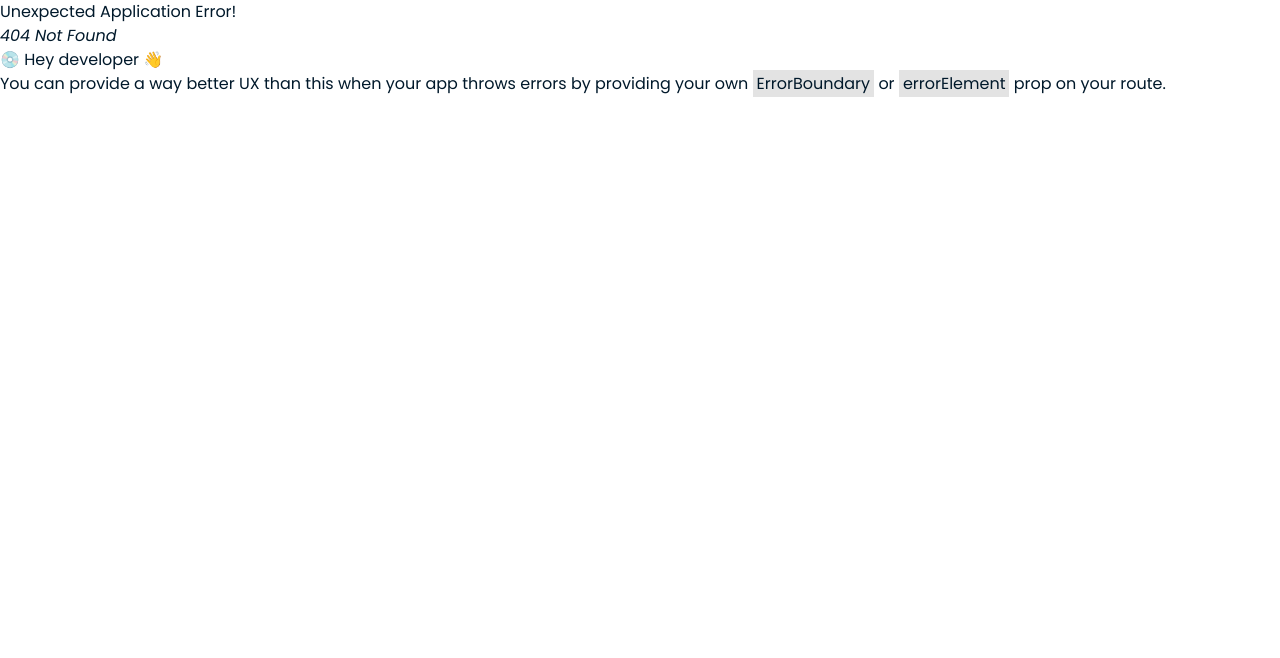
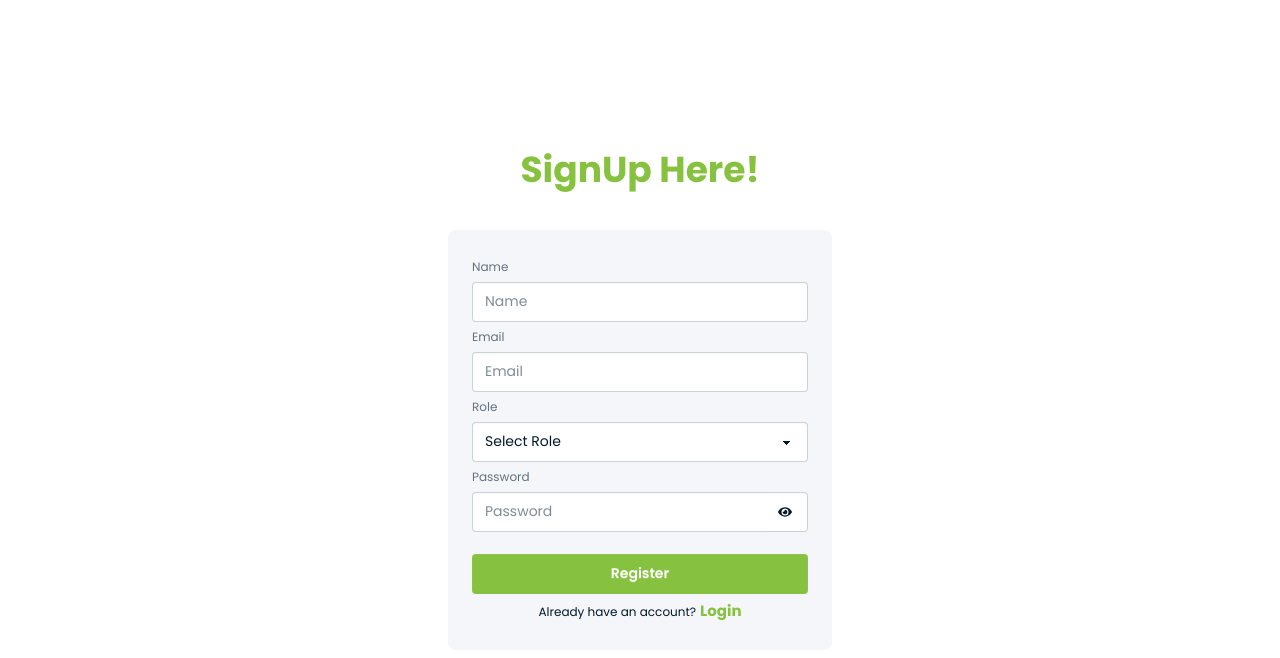
Before and after one commit to biplobrana007/e-tution-client, a React (Vite) app: page /register in a window 1280 px wide. Before the commit this address had no page. Shown: the top 658 px of the page. Built offline with nearby package versions, Linux system fonts and the light colour scheme; no server answers.

Commit message:
rergister page design done

```diff
--- a/package.json
+++ b/package.json
@@ -14,6 +14,7 @@
     "firebase": "^12.7.0",
     "react": "^19.2.0",
     "react-dom": "^19.2.0",
+    "react-hook-form": "^7.68.0",
     "react-hot-toast": "^2.6.0",
     "react-icons": "^5.5.0",
     "react-router": "^7.10.1",
--- a/src/Components/Navbar/Navbar.jsx
+++ b/src/Components/Navbar/Navbar.jsx
@@ -56,7 +56,7 @@ const Navbar = () => {
             <ul className="menu gap-2 menu-horizontal px-1">{links}</ul>
           </div>
           <div className="navbar-end">
-            <Link to="login" className=" text-primary border px-5 py-2 rounded font-semibold">
+            <Link to="/login" className=" text-primary border px-5 py-2 rounded font-semibold">
               Login
             </Link>
           </div>
--- /dev/null
+++ b/src/Context/AuthContext.js
@@ -0,0 +1,3 @@
+import { createContext } from "react";
+
+export const AuthContext = createContext();
--- /dev/null
+++ b/src/Context/AuthProvider.jsx
@@ -0,0 +1,65 @@
+import {
+  createUserWithEmailAndPassword,
+  GoogleAuthProvider,
+  onAuthStateChanged,
+  signInWithEmailAndPassword,
+  signInWithPopup,
+  signOut,
+} from "firebase/auth";
+import React, { useEffect, useState } from "react";
+
+import { AuthContext } from "./AuthContext";
+import { auth } from "../Firebase/firebase.config";
+
+const AuthProvider = ({ children }) => {
+  const [user, setUser] = useState(null);
+  const [authLoading, setAuthLoading] = useState(true);
+
+  const createUser = (email, password) => {
+    setAuthLoading(true);
+    return createUserWithEmailAndPassword(auth, email, password);
+  };
+
+  const signInUser = (email, password) => {
+    setAuthLoading(true);
+    return signInWithEmailAndPassword(auth, email, password);
+  };
+
+  const signInWithGoogle = () => {
+    setAuthLoading(true);
+    const provider = new GoogleAuthProvider();
+    return signInWithPopup(auth, provider);
+  };
+
+  useEffect(() => {
+    const unsubscribe = onAuthStateChanged(auth, (user) => {
+      if (user) {
+        setUser(user);
+        setAuthLoading(false);
+      } else {
+        setUser(null);
+        setAuthLoading(false);
+      }
+    });
+    return () => {
+      unsubscribe();
+    };
+  }, []);
+
+  const logOut = () => {
+    return signOut(auth);
+  };
+
+  const appInfo = {
+    user,
+    setUser,
+    createUser,
+    signInUser,
+    logOut,
+    authLoading,
+    signInWithGoogle,
+  };
+  return <AuthContext value={appInfo}>{children}</AuthContext>;
+};
+
+export default AuthProvider;
--- a/src/Pages/Login/Login.jsx
+++ b/src/Pages/Login/Login.jsx
@@ -76,7 +76,7 @@ const handleLogin =(e)=>{
                 No account?{" "}
                 <Link
                   className="font-bold text-[15px]  text-primary hover:underline ml-1"
-                  to="/auth/register" state={location.state}
+                  to="/register"
                 >
                   Register
                 </Link>
--- /dev/null
+++ b/src/Pages/Register/Register.jsx
@@ -0,0 +1,135 @@
+import React, { use, useState } from "react";
+
+import { Link, useLocation, useNavigate } from "react-router";
+import { updateProfile } from "firebase/auth";
+
+import { FaEye } from "react-icons/fa";
+import { FaEyeSlash } from "react-icons/fa6";
+import toast from "react-hot-toast";
+import { AuthContext } from "../../Context/AuthContext";
+import Container from "../../Components/Contaniner/Container";
+import { useForm } from "react-hook-form";
+
+const SignUp = () => {
+  //   const navigate = useNavigate();
+  const { createUser, user } = use(AuthContext);
+  const [showPassword, setShowPassword] = useState(false);
+
+  const navigation = useNavigate();
+  const location = useLocation();
+
+  const {
+    register,
+    handleSubmit,
+    watch,
+    formState: { errors },
+  } = useForm();
+
+  const handleSignIn = (data) => {
+    console.log(data);
+
+    // vallidation
+    // const passwordRegex = /^(?=.*[A-Z])(?=.*[a-z]).{6,}$/;
+    // if (!passwordRegex.test(password)) {
+    //   toast.error(
+    //     "Password must contain at least one uppercase letter, one lowercase letter, and be at least 6 characters long.",
+    //     { position: "top-right" }
+    //   );
+    //   return;
+    // }
+
+    // createUser(email, password)
+    //   .then((user) => {
+    //     updateProfile(user.user, { displayName, photoURL })
+    //       .then(() => {
+    //         toast.success("SignUp successfully......", {
+    //           position: "top-right",
+    //         });
+    //         navigation(`${location.state ? location.state : "/"}`);
+    //       })
+    //       .catch((err) => {
+    //         console.log(err);
+    //       });
+    //   })
+    //   .catch((err) => {
+    //     toast.error(err.code, { position: "top-right" });
+    //   });
+  };
+
+  return (
+    <Container>
+      <div className=" flex flex-col items-center justify-center min-h-screen">
+        <h2 className="text-4xl text-primary font-bold nuito-font mb-10">
+          SignUp Here!
+        </h2>
+        <div className="card bg-base-200 w-full max-w-sm shrink-0 ">
+          <div className="card-body">
+            <form onSubmit={handleSubmit(handleSignIn)} className="fieldset">
+              <label className="label ">Name</label>
+              <input
+                type="text"
+                className="input w-full"
+                placeholder="Name"
+                {...register("name", { required: true })}
+              />
+
+              <label className="label ">Email</label>
+              <input
+                type="text"
+                className="input w-full"
+                placeholder="Email"
+                {...register("email", { required: true })}
+              />
+
+              <label className="label">Role</label>
+              <select
+                defaultValue="Select Role"
+                className="select w-full"
+                {...register("role", { required: true })}
+              >
+                <option disabled={true}>Select Role</option>
+                <option>Student</option>
+                <option>Tutor</option>
+              </select>
+              <label className="label ">Password</label>
+              <div className="relative">
+                <input
+                  type={showPassword ? "text" : "password"}
+                  className="input w-full"
+                  placeholder="Password"
+                  {...register("password", { required: true })}
+                />
+                <span
+                  onClick={() => setShowPassword(!showPassword)}
+                  className="btn bg-transparent border-none right-0 absolute"
+                >
+                  {showPassword ? <FaEyeSlash></FaEyeSlash> : <FaEye></FaEye>}
+                </span>
+              </div>
+              <button
+                type="submit"
+                className="btn bg-primary text-white mt-4 hover:bg-secondary border-none"
+              >
+                Register
+              </button>
+              <p className="text-center ">
+                Already have an account?
+                <Link
+                  className="font-bold text-[15px] text-primary hover:underline ml-1"
+                  to="/login"
+                >
+                  Login
+                </Link>
+              </p>
+            </form>
+          </div>
+        </div>
+        {/* <div className="mt-10">
+          <GoogleSignIn></GoogleSignIn>
+        </div> */}
+      </div>
+    </Container>
+  );
+};
+
+export default SignUp;
--- a/src/Routes/router.jsx
+++ b/src/Routes/router.jsx
@@ -5,6 +5,9 @@ import Home from "../Pages/Home/Home";
 import Tuitions from "../Pages/Tuition/Tuitions";
 import Tutors from "../Pages/Tutor/Tutors";
 import Login from "../Pages/Login/Login";
+import Register from "../Pages/Register/Register";
+
+
 
 const router = createBrowserRouter([
   {
@@ -28,6 +31,10 @@ const router = createBrowserRouter([
   {
     path:"login",
     Component: Login
+  },
+  {
+    path:"register",
+    Component: Register
   }
 ]);
 export default router;
--- a/src/main.jsx
+++ b/src/main.jsx
@@ -4,11 +4,14 @@ import { RouterProvider } from "react-router";
 import router from "./Routes/router";
 import "./index.css";
 import { Toaster } from "react-hot-toast";
+import AuthProvider from "./Context/AuthProvider";
 
 
 createRoot(document.getElementById("root")).render(
   <StrictMode>
+    <AuthProvider>
     <RouterProvider router={router}></RouterProvider>
     <Toaster></Toaster>
+    </AuthProvider>
   </StrictMode>
 );
```
Also changed, not shown: 1 other file (tests, documents, lock files or other folders).
